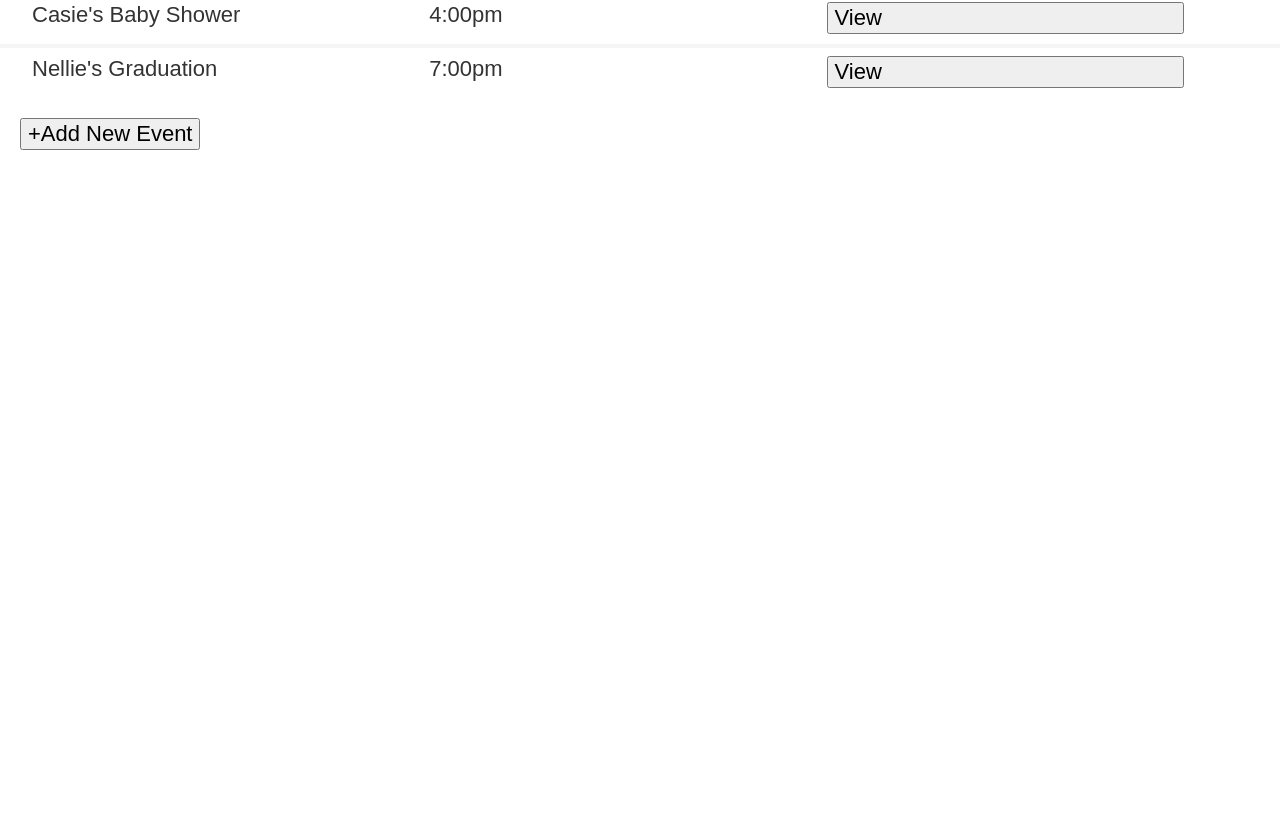
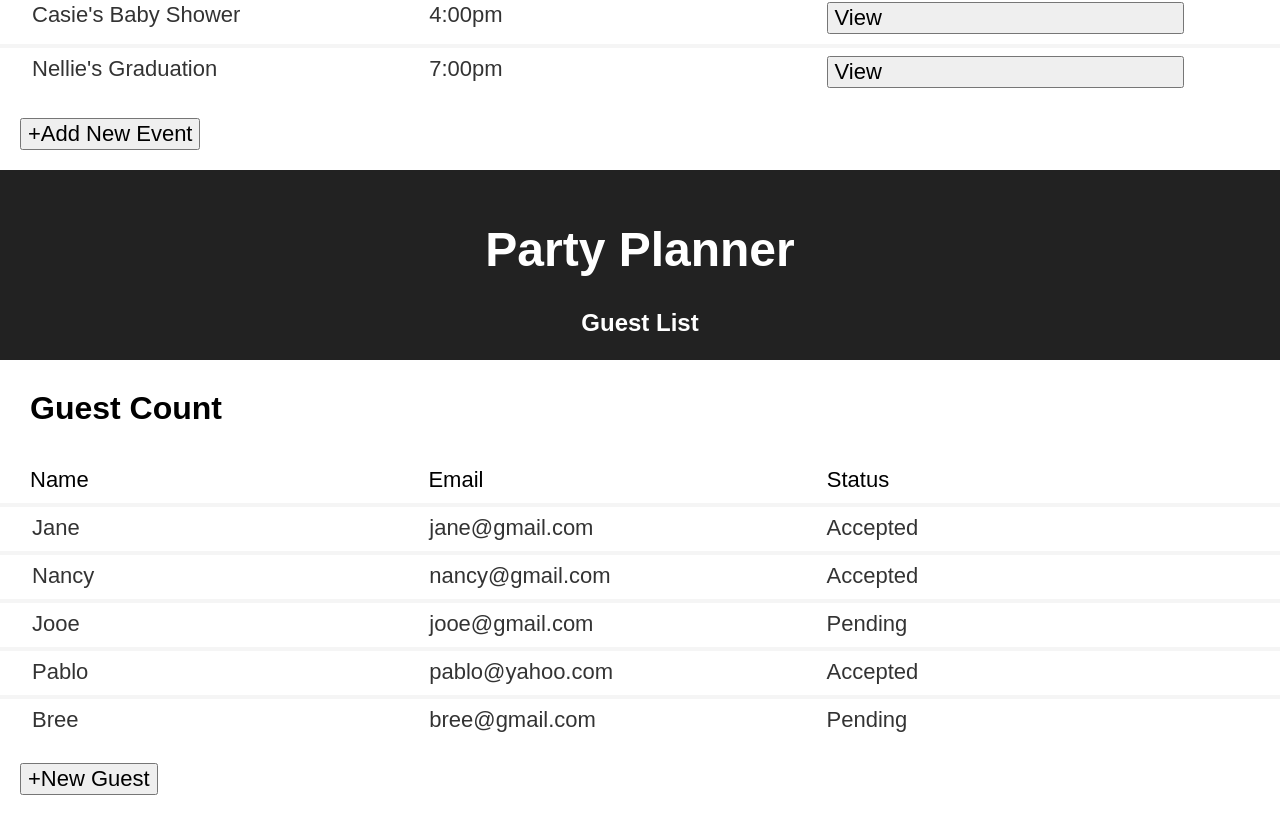
Before and after one commit to krits29/CongressionalAppChallenge, a React (Create React App) app in the folder cong-app-challenge/: page / in a window 1280 px wide. Shown: the part 397-1212 px from the top of the page. Before the commit the page ends 800 px from the top, so only its background shows below. Built offline with nearby package versions, Linux system fonts and the light colour scheme.

Commit message:
Guests added

```diff
--- a/cong-app-challenge/src/App.js
+++ b/cong-app-challenge/src/App.js
@@ -4,7 +4,7 @@ import Event from "./Event/Event";
 import { BrowserRouter } from "react-router-dom";
 import { Route } from "react-router-dom";
 import EventDashboard from './EventDashboard/EventDashboard';
-
+import Guest from './Guest/Guest.js';
 
 class App extends Component {
   render() {
@@ -12,6 +12,24 @@ class App extends Component {
       <BrowserRouter>
         <div>
           <Route path = "/" exact component = {EventDashboard}/>
+          <div className="App">
+            <header className="App-header">
+              <h1 className="App-title">Party Planner</h1>
+              <h2>Guest List</h2>
+            </header>
+            <h1 className="body">Guest Count</h1>
+            <div className="row">
+              <p className="column">Name</p>
+              <p className="column">Email</p>
+              <p className="column">Status</p>
+            </div>
+            <Guest guestName="Jane" guestEmail="jane@gmail.com" guestStatus="Accepted"/>
+            <Guest guestName="Nancy" guestEmail="nancy@gmail.com" guestStatus="Accepted"/>
+            <Guest guestName="Jooe" guestEmail="jooe@gmail.com" guestStatus="Pending"/>
+            <Guest guestName="Pablo" guestEmail="pablo@yahoo.com" guestStatus="Accepted"/>
+            <Guest guestName="Bree" guestEmail="bree@gmail.com" guestStatus="Pending"/>
+            <button>+New Guest</button>
+          </div>
         </div>
       </BrowserRouter>
     );
--- /dev/null
+++ b/cong-app-challenge/src/Guest/Guest.js
@@ -0,0 +1,22 @@
+import React from 'react';
+
+const guest = (props) => {
+    const style = {
+        backgroundColor: "whitesmoke",
+        border: "2px solid whitesmoke",
+        width: "auto",
+        height: "auto",
+        clear: "both",
+        color: "#333333"
+    };
+
+    return (
+        <div className = "event" style = {style}>
+            <p className = "column">{props.guestName}</p>
+            <p className = "column">{props.guestEmail}</p>
+            <p className = "column">{props.guestStatus}</p>
+        </div>
+    );
+}
+
+export default guest;
```
